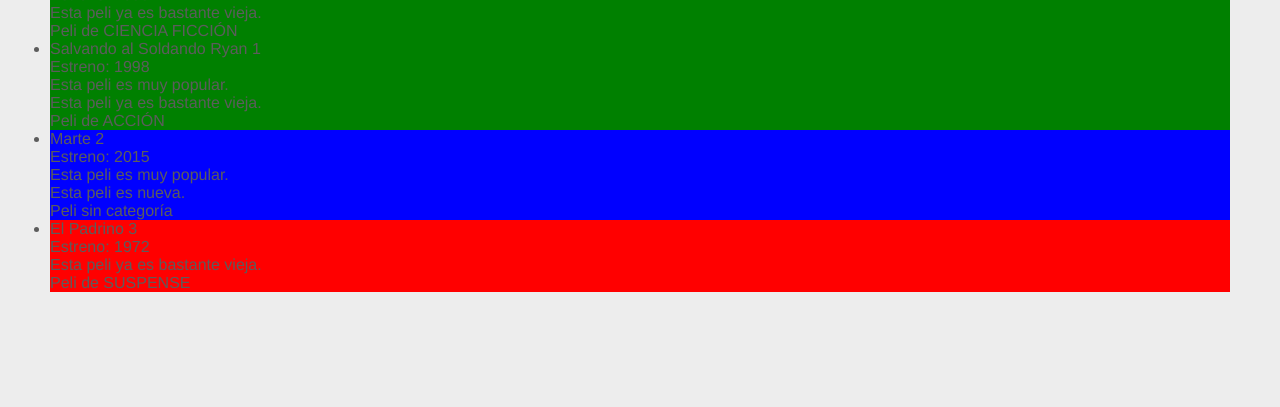
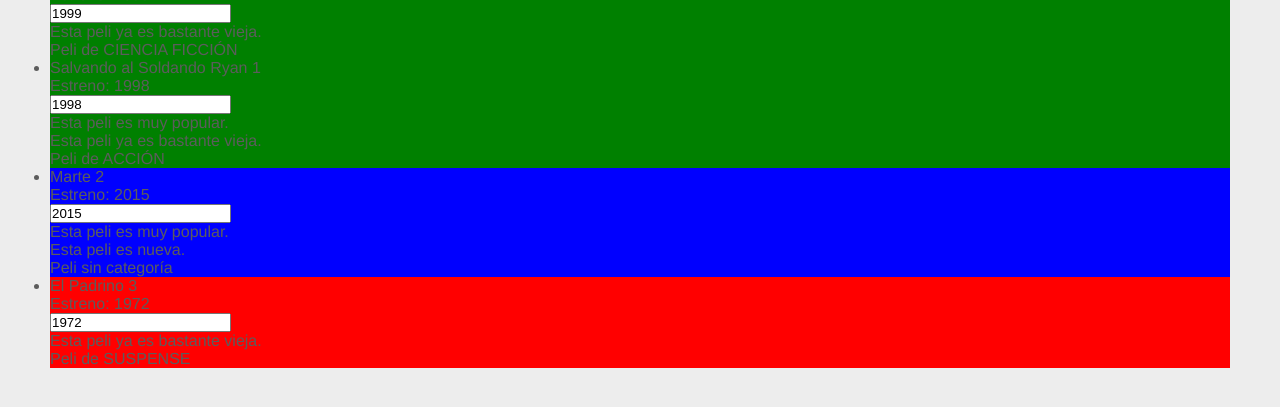
Before and after one commit to kotehector/curso-angular-basico, a website: page src/index.html in a window 1280 px wide. Shown: the part 119-526 px from the top of the page. Drawn offline with nearby package versions, Linux system fonts and the light colour scheme; some packages are replaced by stand-ins of ours; files that its build step writes are made by us from their sources.

Commit message:
ng-model

```diff
--- a/src/index.html
+++ b/src/index.html
@@ -22,7 +22,6 @@
 
     <div ng-controller="MoviesController as movies">
       <ul>
-        <!-- ng-class="movie.year < 1995 ? 'old' : 'modern'" -->
         <li
           ng-class="{
             old: movie.year < 1995,
@@ -32,6 +31,7 @@
           ng-repeat="movie in movies.favorites">
           <p>{{ movie.title }} <span>{{ $index }}</span></p>
           <p>Estreno: {{ movie.year }}</p>
+          <input type="text" ng-model="movie.year">
           <p ng-if="!movie.popular"> Esta peli es muy popular.</p>
           <p ng-if="movie.year < '2000'">
             Esta peli ya es bastante vieja.
```
